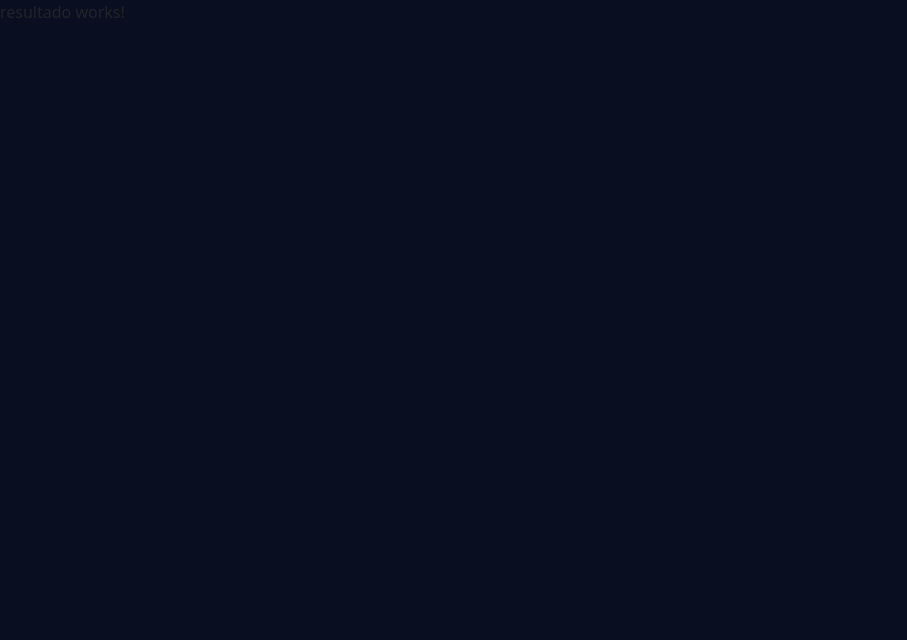
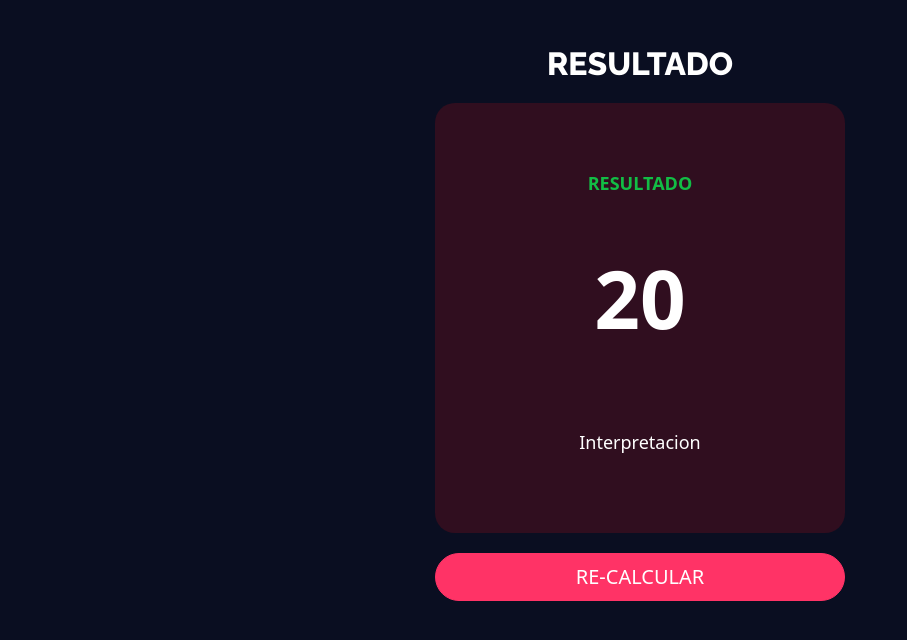
Before and after one commit to truizdiaz/angular-bmicalculator, an Angular app: page /resultado in a window 1280 px wide. Shown: the top 640 px of the page, without its empty margins (0-907 px from the left). Built offline with nearby package versions, Linux system fonts and the light colour scheme.

Commit message:
Resultado

```diff
--- a/src/app/components/resultado/resultado.component.css
+++ b/src/app/components/resultado/resultado.component.css
@@ -0,0 +1,25 @@
+.fondoItem {
+    background-color: #FF111328;
+    height: 430px;
+    border-radius: 20px;
+    color: white;
+}
+
+.resultado {
+    color: #12BD45;
+    font-size: 18px;
+    text-transform: uppercase;
+    font-weight: 700;
+}
+
+.estiloNumero{
+    font-size: 80px;
+    font-weight: 700;
+    padding-top: 25px;
+    padding-bottom: 45px;
+}
+
+.interpretacion{
+    margin: 10px;
+    font-size: 18px;
+}
--- a/src/app/components/resultado/resultado.component.html
+++ b/src/app/components/resultado/resultado.component.html
@@ -1 +1,21 @@
-<p>resultado works!</p>
+<div class="row">
+    <div class="col-lg-4 offset-lg-4">
+        <h2 class="titulo">RESULTADO</h2>
+        <div class="row">
+            <div class="col-lg-12">
+                <div class="fondoItem">
+                    <div class="contenedor">
+                        <p class="resultado">Resultado</p>
+                        <p class="estiloNumero">20</p>
+                        <p class="interpretacion">Interpretacion</p>
+                    </div>
+                </div>
+            </div>
+        </div>
+        <div class="row">
+            <div class="col-lg-12">
+                <button routerLink="/" class="btn btn-primary btn-lg btn-color">RE-CALCULAR</button>
+            </div>
+        </div>
+    </div>
+</div>
```
